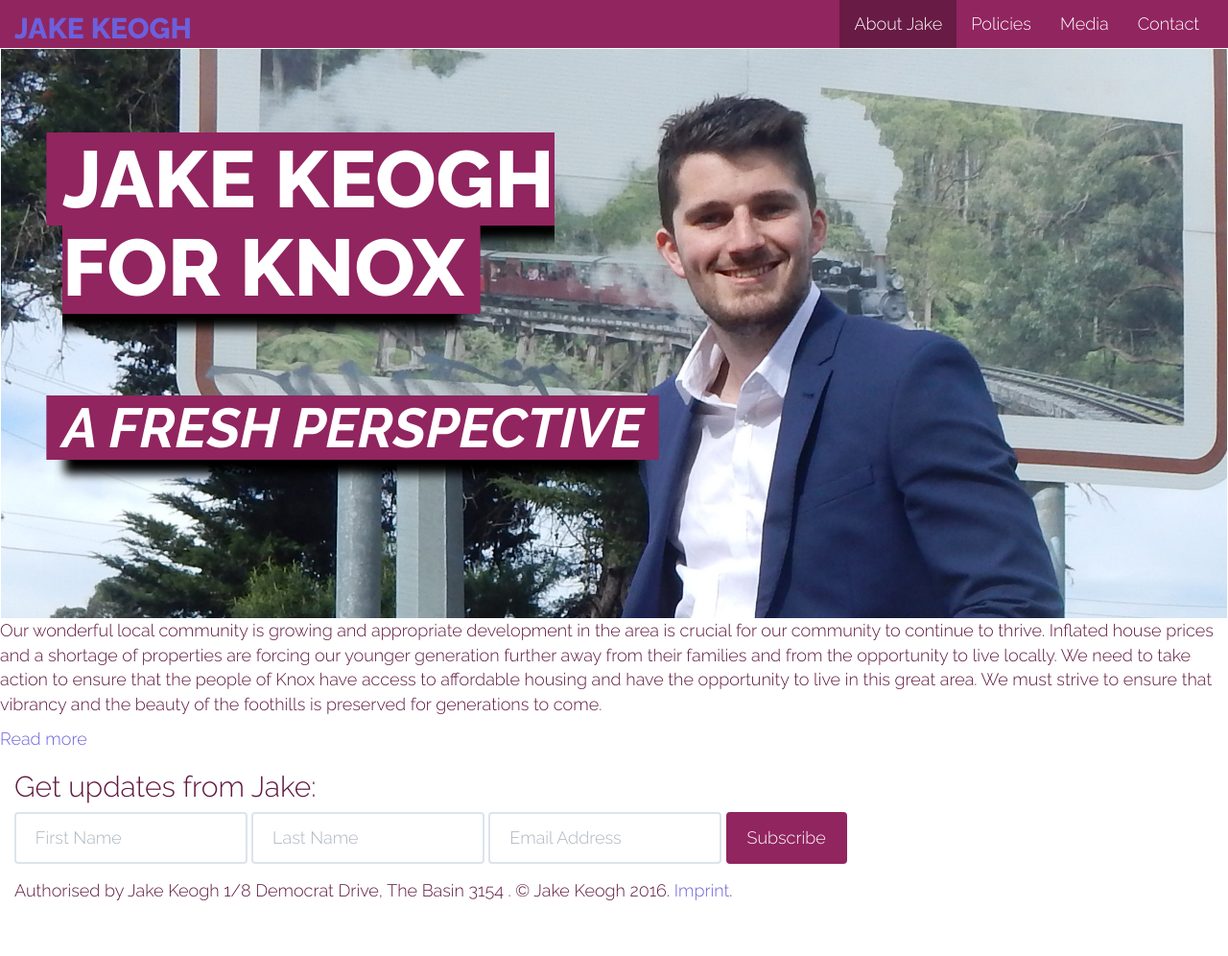
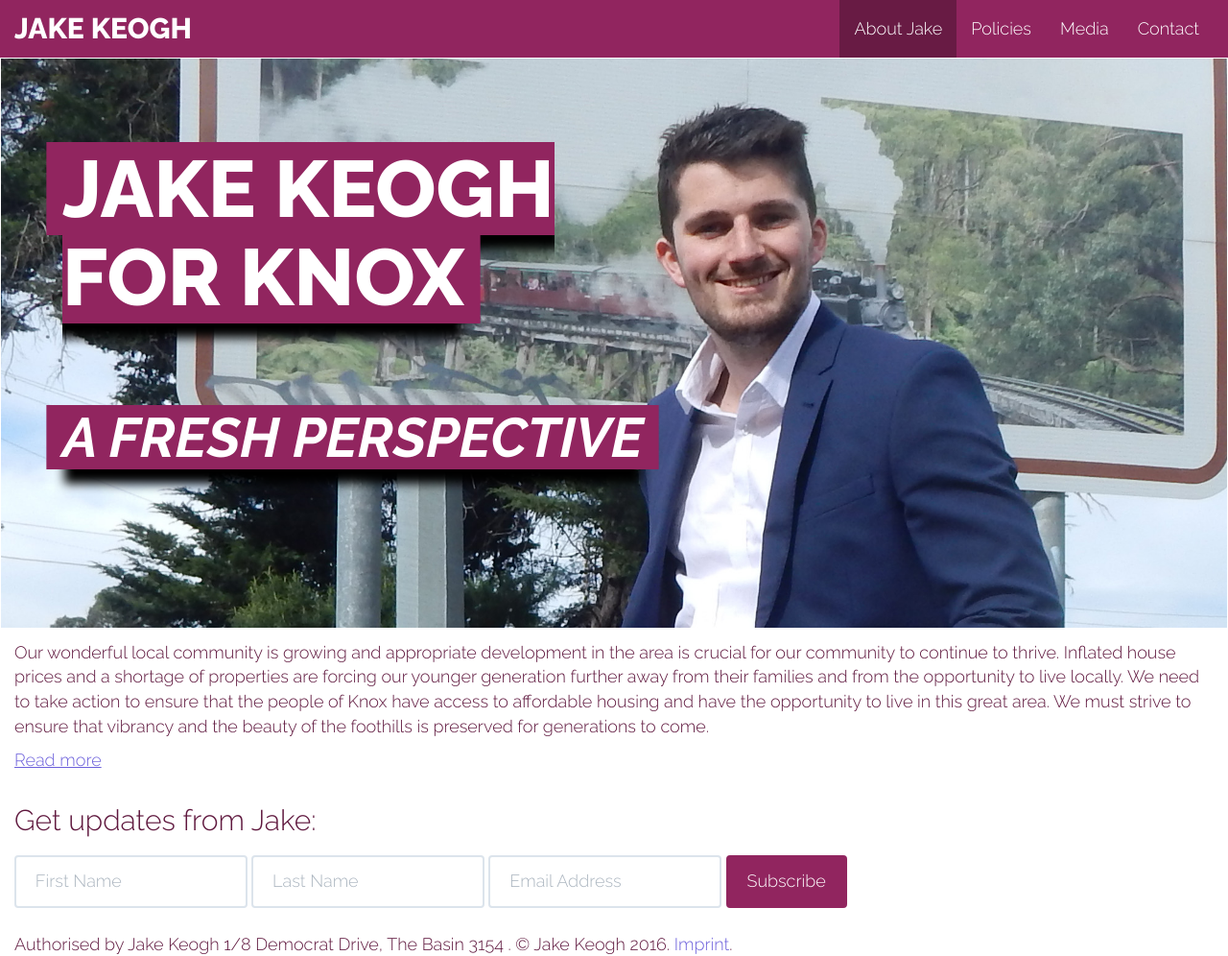
Before and after one commit to keoghforknox/site-testing, a Jekyll site: the page built from index.html, in a window 1280 px wide. Shown: the whole page at 96% size. Built offline with Jekyll 4.4.1, drawn with Linux system fonts in a browser that asks for light colours; nearby versions of some CDN libraries; before the commit the page ends 941 px from its top, so only the background shows below that.

Commit message:
Lots of CSS improvements

```diff
--- a/_sass/_variables.scss
+++ b/_sass/_variables.scss
@@ -26,6 +26,7 @@
 // #eee
 
 $brand-primary: $dark-raspberry !default;
+$brand-secondary: $imperial-purple !default;
 $brand-success: $slate-blue !default;
 $brand-info: $maximum-blue-purple !default;
 $brand-warning: #f39c12 !default;
@@ -410,7 +411,7 @@
 //##
 
 // Basics of a navbar
-$navbar-height: 5rem !default;
+$navbar-height: 6rem !default;
 $navbar-margin-bottom: $line-height-computed !default;
 $navbar-border-radius: 0 !default;
 $navbar-padding-horizontal: floor($grid-gutter-width / 2) !default;
@@ -423,9 +424,9 @@
 
 // Navbar links
 $navbar-default-link-color: #fff !default;
-$navbar-default-link-hover-color: $brand-success !default;
-$navbar-default-link-hover-bg: transparent !default;
-$navbar-default-link-active-color: #fff !default;
+$navbar-default-link-hover-color: $navbar-default-link-color !default;
+$navbar-default-link-hover-bg: darken($navbar-default-bg, 5%) !default;
+$navbar-default-link-active-color: $navbar-default-link-color !default;
 $navbar-default-link-active-bg: darken($navbar-default-bg, 10%) !default;
 $navbar-default-link-disabled-color: #ccc !default;
 $navbar-default-link-disabled-bg: transparent !default;
--- /dev/null
+++ b/_sass/components/_footer.scss
@@ -0,0 +1,73 @@
+// ==========================================================================
+// FOOTER
+// ==========================================================================
+$disclaimer-font-path: 'https://fonts.googleapis.com/css?family=Roboto+Condensed:300' !default;
+@import url($disclaimer-font-path);
+
+.c-footer {
+  // @extend .site-footer;
+  position: relative;
+  bottom: 0;
+}
+
+.c-footer__disclaimer {
+  background-color: $brand-secondary;
+  color: lighten($brand-secondary, 50%);
+  font-family: 'Roboto Condensed', sans-serif;
+  font-size: 1rem;
+  font-weight: 300;
+  padding: $padding-small-vertical $padding-xs-horizontal;
+  text-align: center;
+
+  a {
+    color: inherit;
+    text-decoration: underline;
+  }
+
+  span {
+    display: inline-block;
+  }
+}
+
+.c-footer__signup {
+  background-color: $brand-primary;
+  color: white;
+  padding: 1rem;
+
+  .form-group {
+    margin: 0;
+  }
+
+  .btn-primary {
+    background-color: $brand-secondary;
+    // border-color: $brand-secondary;
+    border: none;
+
+    &:hover,
+    &:focus,
+    &:active {
+      background-color: lighten($brand-secondary, 20%);
+      // border-color: lighten($brand-secondary, 20%);
+      border: none;
+    }
+  }
+
+  input {
+    background-color: lighten($brand-primary, 5%);
+    border-color: darken($brand-primary, 2%);
+
+    &:focus,
+    &:active {
+      border-color: $brand-secondary;
+    }
+
+  }
+
+  .form-control {
+    @include placeholder (lighten($brand-primary, 40%));
+  }
+
+  // .form-control::-webkit-input-placeholder {
+  //   color: lighten($brand-primary, 40%);
+  // }
+}
--- /dev/null
+++ b/_sass/components/_forms.scss
@@ -0,0 +1,6 @@
+// ==========================================================================
+// PATCHES FOR BOOTSTRAP FORMS
+// ==========================================================================
+.form-control {
+  margin: 1rem 0;
+}
--- a/_sass/components/_navbar.scss
+++ b/_sass/components/_navbar.scss
@@ -4,5 +4,9 @@
 .navbar-brand {
   font-weight: 800;
   text-transform: uppercase;
-  line-height: $font-size-large;
+  // line-height: $font-size-large;
 }
+
+.navbar-toggle {
+  @include navbar-vertical-align(3.5rem);
+}
--- /dev/null
+++ b/_sass/components/_structure.scss
@@ -0,0 +1,17 @@
+html {
+  height: 100%;
+}
+
+body {
+  min-height: 100%;
+}
+
+.o-container-fluid {
+  margin-right: auto;
+  margin-left: auto;
+  padding-left:  floor(($grid-gutter-width / 2));
+  padding-right: ceil(($grid-gutter-width / 2));
+  padding-top: $padding-base-vertical;
+  padding-bottom: $padding-base-vertical;
+  @include clearfix;
+}
--- a/_sass/components/_typography.scss
+++ b/_sass/components/_typography.scss
@@ -15,6 +15,12 @@
   font-size: 4.5vmax;
 }
 
+.c-text--copy {
+  a {
+    text-decoration: underline;
+  }
+}
+
 .c-text--lining-numbers {
   font-variant-numeric: lining-nums;
   font-feature-settings: "lnum";
@@ -24,6 +30,11 @@
   font-family: monospace;
 }
 
-// a {
-//   word-break: break-all;
-// }
+.c-link--readmore {
+  // display: block;
+  margin: 0 0 1rem;
+}
+
+.btn-xs {
+  font-size: 1.8rem;
+}
--- a/css/screen.scss
+++ b/css/screen.scss
@@ -4,6 +4,9 @@
 @import 'variables';
 @import 'bootstrap';
 @import 'theme-flatly';
+@import 'components/structure';
 @import 'components/banner';
+@import 'components/footer';
 @import 'components/typography';
 @import 'components/navbar';
+@import 'components/forms';
```
